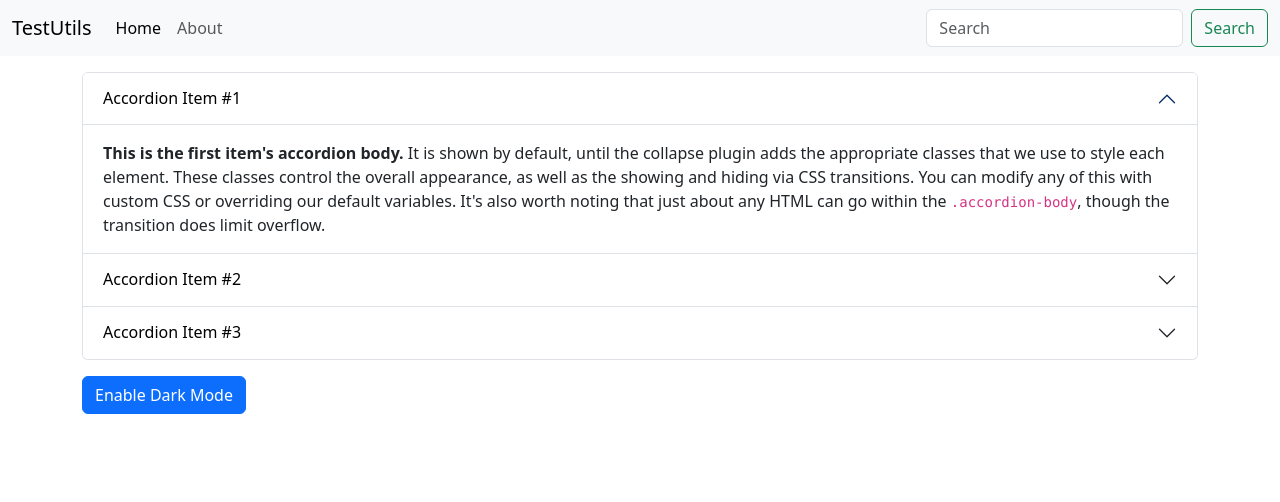
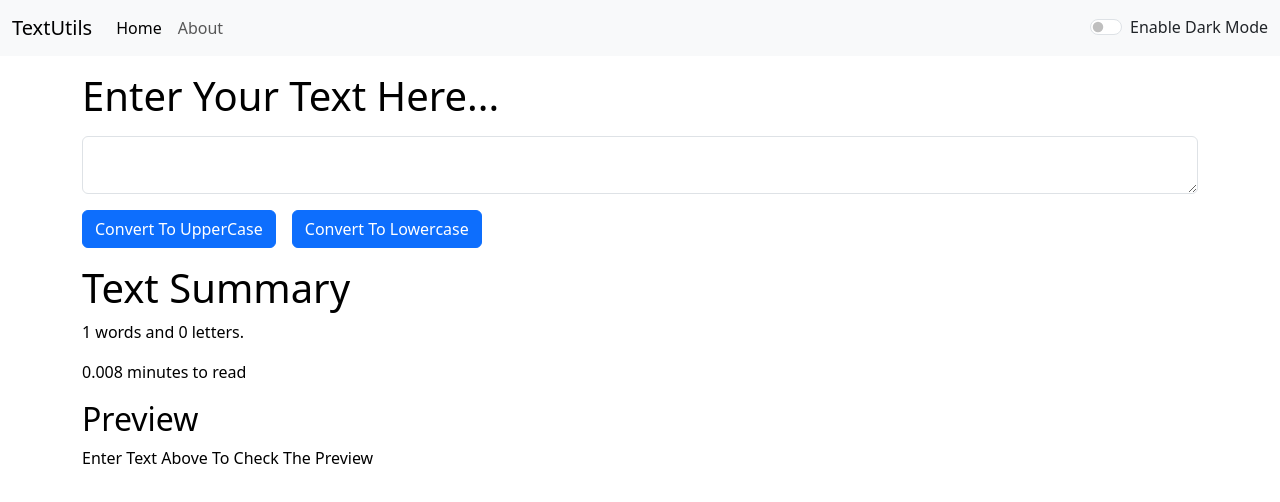
Before and after one commit to khan88012/my-app, a React (Create React App) app: page / in a window 1280 px wide. Shown: the top 502 px of the page. Built offline with nearby package versions, Linux system fonts and the light colour scheme.

Commit message:
added theming in the textbox window

```diff
--- a/src/App.js
+++ b/src/App.js
@@ -2,15 +2,32 @@ import './App.css';
 import Navbar from './Components/Navbar';
 import Textbox from './Components/Textbox';
 import About from './Components/About';
+import { useState } from 'react';
 
 function App() {
+  const [mode , setMode]= useState('light');
+
+  const toggleMode = () =>{
+    console.log('toggle theme clicked')
+    if(mode === 'light')
+    {
+      setMode('dark');
+      document.body.style.backgroundColor = 'grey';
+    }
+    else{
+      setMode('light');
+      document.body.style.backgroundColor = 'white';
+    }
+  }
+
+
   return (
    <>
-    <Navbar title = "TestUtils"/>
-    {/* <div className="container">
-      <Textbox heading = "Enter Your Text Here..."/>
-    </div> */}
-   <About />
+    <Navbar title = "TextUtils" mode={mode} toggleMode={toggleMode}/>
+    <div className="container">
+      <Textbox heading = "Enter Your Text Here..." mode={mode}/>
+    </div>
+   {/* <About /> */}
 
    </>
 
--- a/src/Components/Navbar.js
+++ b/src/Components/Navbar.js
@@ -4,30 +4,53 @@ import PropTypes from 'prop-types'
 
 export default function Navbar(props) {
   return (
-    <nav className="navbar navbar-expand-lg bg-body-tertiary">
+    <nav
+      className="navbar navbar-expand-lg bg-body-tertiary "
+      data-bs-theme={props.mode}
+    >
       <div className="container-fluid">
-      <a className="navbar-brand" href="/">{props.title}</a>
-      <button className="navbar-toggler" type="button" data-bs-toggle="collapse" data-bs-target="#navbarSupportedContent" aria-controls="navbarSupportedContent" aria-expanded="false" aria-label="Toggle navigation">
+        <a className="navbar-brand" href="/">
+          {props.title}
+        </a>
+        <button
+          className="navbar-toggler"
+          type="button"
+          data-bs-toggle="collapse"
+          data-bs-target="#navbarSupportedContent"
+          aria-controls="navbarSupportedContent"
+          aria-expanded="false"
+          aria-label="Toggle navigation"
+        >
           <span className="navbar-toggler-icon"></span>
         </button>
         <div className="collapse navbar-collapse" id="navbarSupportedContent">
           <ul className="navbar-nav me-auto mb-2 mb-lg-0">
             <li className="nav-item">
-            <a className="nav-link active" aria-current="page" href="/">Home</a>
+              <a className="nav-link active" aria-current="page" href="/">
+                Home
+              </a>
             </li>
             <li className="nav-item">
-            <a className="nav-link" href="/">{props.aboutText}</a>
+              <a className="nav-link" href="/">
+                {props.aboutText}
+              </a>
             </li>
-
           </ul>
-        <form className="d-flex" role="search">
-          <input className="form-control me-2" type="search" placeholder="Search" aria-label="Search" />
-          <button className="btn btn-outline-success" type="submit">Search</button>
-        </form>
+          <div className="form-check form-switch">
+            <input onClick={props.toggleMode}
+              className="form-check-input"
+              type="checkbox"
+              role="switch"
+              id="themeSwitch"
+            />
+            <label className={`form-check-label text-${props.mode==='light'?'dark':'light'}`}  htmlFor="themeSwitch"  >
+              Enable Dark Mode
+            </label>
+          </div>
         </div>
       </div>
     </nav>
-  )
+  );
 }
 
 Navbar.propTypes = {
--- a/src/Components/Textbox.js
+++ b/src/Components/Textbox.js
@@ -1,22 +1,23 @@
-import React, {useState} from "react";
+import React, { useState } from "react";
 
 export default function Textbox(props) {
-    const[text , setText] = useState('Enter Text Here');
-    const handleUpClick = () =>{
+  const [text, setText] = useState("");
+  const handleUpClick = () => {
     let newText = text.toUpperCase();
     setText(newText);
-    }
-    const handlLoClick = () =>{
+  };
+  const handlLoClick = () => {
     let newText = text.toLowerCase();
     setText(newText);
-    }
+  };
 
-    const handleOnChange = (event) =>{
+  const handleOnChange = (event) => {
     setText(event.target.value);
-    }
+  };
 
   return (
     <>
+      <div style={{color: props.mode === 'light'?'black':'white'}}>
         <h1 className="my-3">{props.heading}</h1>
         <div className="form-floating">
           <textarea
@@ -27,14 +28,23 @@ export default function Textbox(props) {
             onChange={handleOnChange}
           ></textarea>
         </div>
-      <button className="btn btn-primary my-3" onClick={handleUpClick}> Convert To Uppercase</button>
-      <button className="btn btn-primary mx-3" onClick={handlLoClick}> Convert To Lowecase</button>
+        <button className="btn btn-primary my-3" onClick={handleUpClick}>
+          {" "}
+          Convert To UpperCase
+        </button>
+        <button className="btn btn-primary mx-3" onClick={handlLoClick}>
+          {" "}
+          Convert To Lowercase
+        </button>
 
         <h1>Text Summary</h1>
-      <p>{text.split(' ').length} words and {text.length} letters.</p>
-      <p>{0.008 * text.split(' ').length} minutes to read</p>
+        <p>
+          {text.split(" ").length} words and {text.length} letters.
+        </p>
+        <p>{0.008 * text.split(" ").length} minutes to read</p>
         <h2>Preview</h2>
-      <p>{text}</p>
+        <p>{text.length > 0?text:'Enter Text Above To Check The Preview'}</p>
+      </div>
     </>
   );
 }
```
Lines whose indentation alone changed are shown as unchanged.
